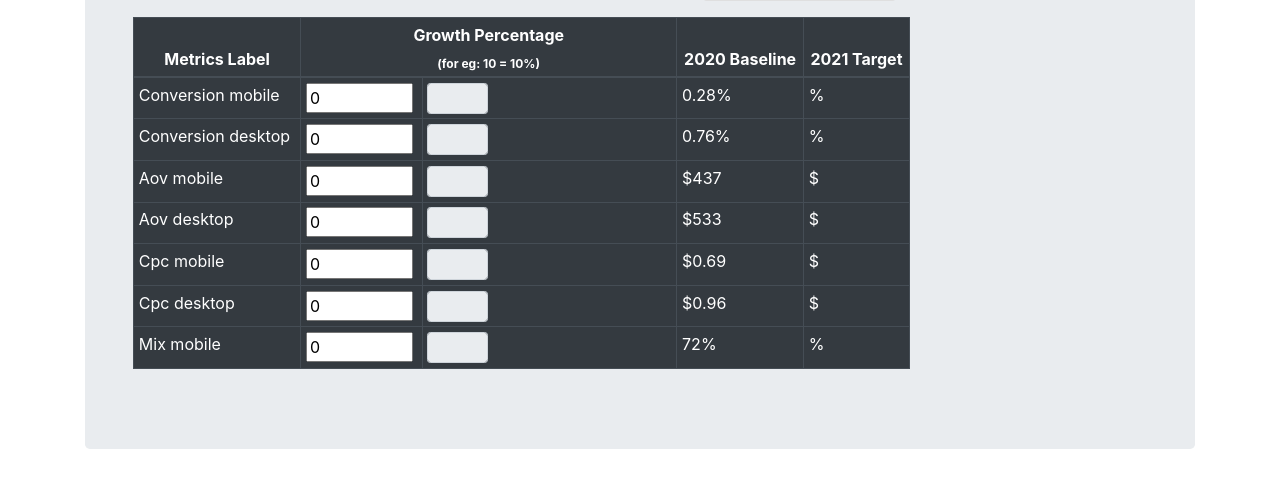
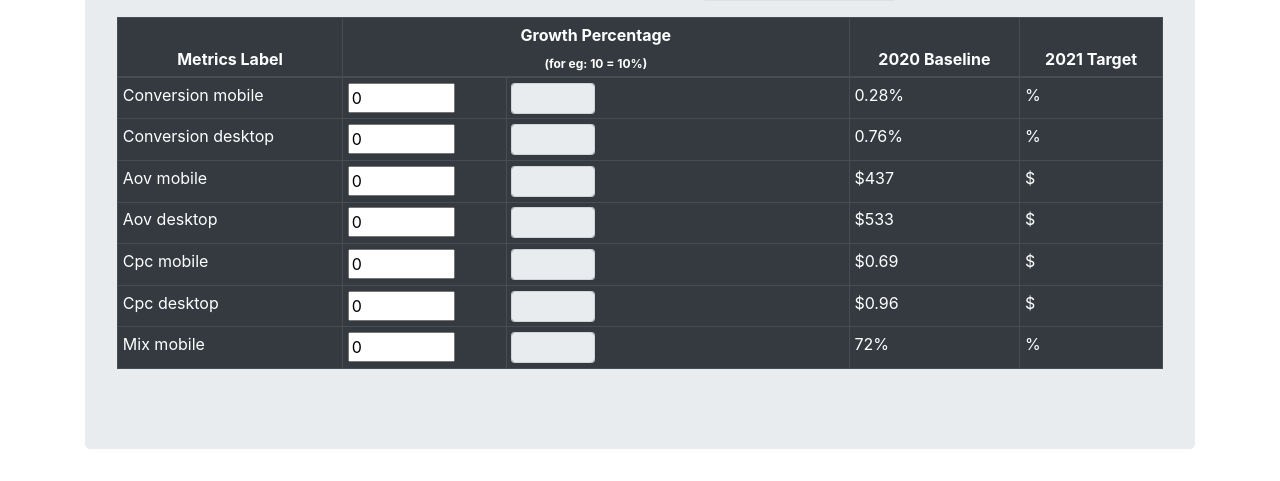
Before and after one commit to querybridge-llc/budget_scenario, a Django app: page /budgetcalc/ in a window 1280 px wide. Shown: the part 463-944 px from the top of the page. Run offline with Django 3.2, Linux system fonts and the light colour scheme; some libraries are stand-ins or nearby versions.

Commit message:
expanded 3rd row

```diff
--- a/wantlin/templates/budgetcalc.html
+++ b/wantlin/templates/budgetcalc.html
@@ -72,8 +72,8 @@
   </div>
 </div>
 <div class="row">
-  <div class="col-lg-9">
-  <table class="table table-responsive-md table-dark table-sm table-bordered ml-lg-3">
+    <div class="col-lg-12">
+  <table class="table table-responsive-md table-dark table-sm table-bordered">
   <form id='form3' action="{% url  'budgetcalc' %}" method="POST" enctype="multipart/form-data">{% csrf_token %}
       <thead>
         <tr>
```
